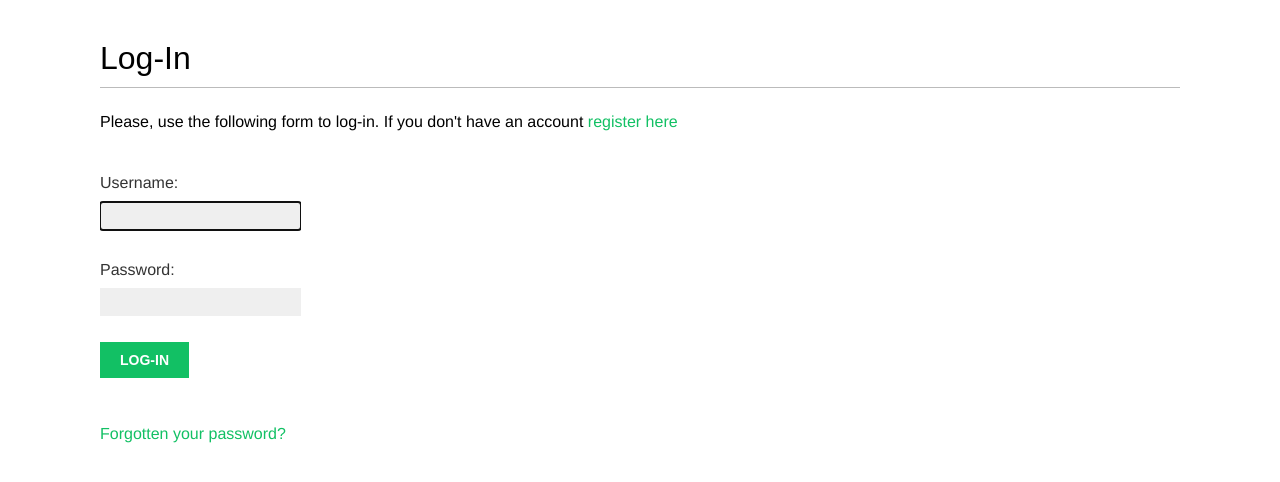
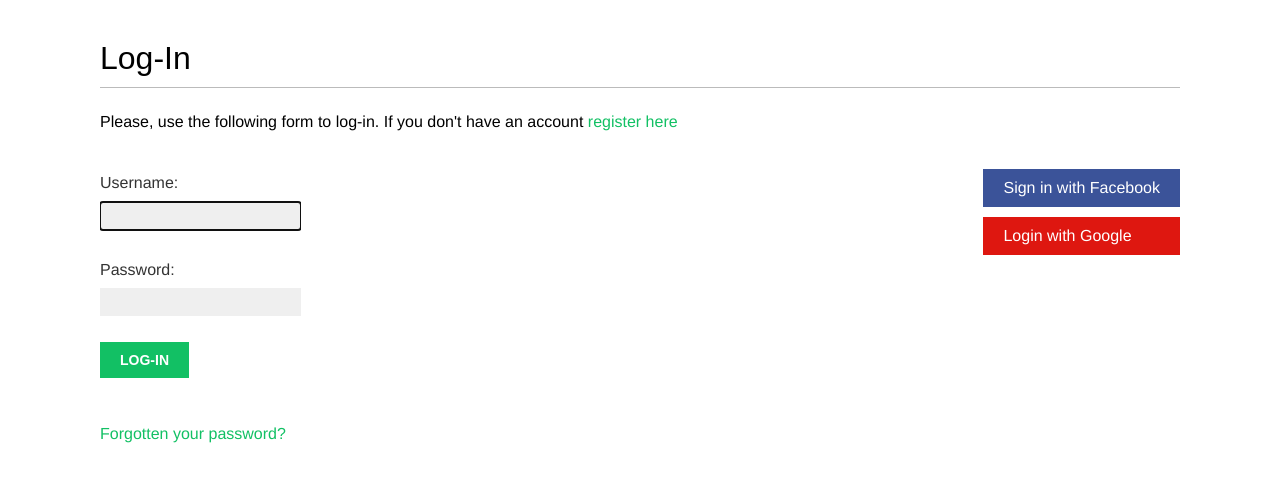
Before and after one commit to abhigyan709/socialsite, a Django app: page /account/login/ in a window 1280 px wide. Shown: the part 47-529 px from the top of the page. Run offline with Django 3.2, Linux system fonts and the light colour scheme; some web fonts are replaced.

Commit message:
"Google Authentication System Added Succesfully"

```diff
--- a/bookmarks/account/templates/registration/login.html
+++ b/bookmarks/account/templates/registration/login.html
@@ -23,4 +23,16 @@
     </form>
     <p><a href="{% url "password_reset" %}">Forgotten your password?</a></p>
 </div>
+<div class="social">
+ <ul>
+ <li class="facebook">
+ <a href="{% url "social:begin" "facebook" %}">Sign in with
+Facebook</a>
+ </li>
+ <li class="google">
+ <a href="{% url "social:begin" "google-oauth2" %}">Login with
+Google</a>
+</li>
+ </ul>
+</div>
 {% endblock %}
--- a/bookmarks/bookmarks/urls.py
+++ b/bookmarks/bookmarks/urls.py
@@ -21,6 +21,7 @@
 urlpatterns = [
     path('admin/', admin.site.urls),
     path('account/', include('account.urls')),
+    # path('social-auth/', include('social_django.urls', namespace='social')),
     path('social-auth/', include('social_django.urls', namespace='social')),
 ]
 if settings.DEBUG:
```
Also changed, not shown: bookmarks/bookmarks/settings.py (+11 -0 lines), bookmarks/db.sqlite3.
